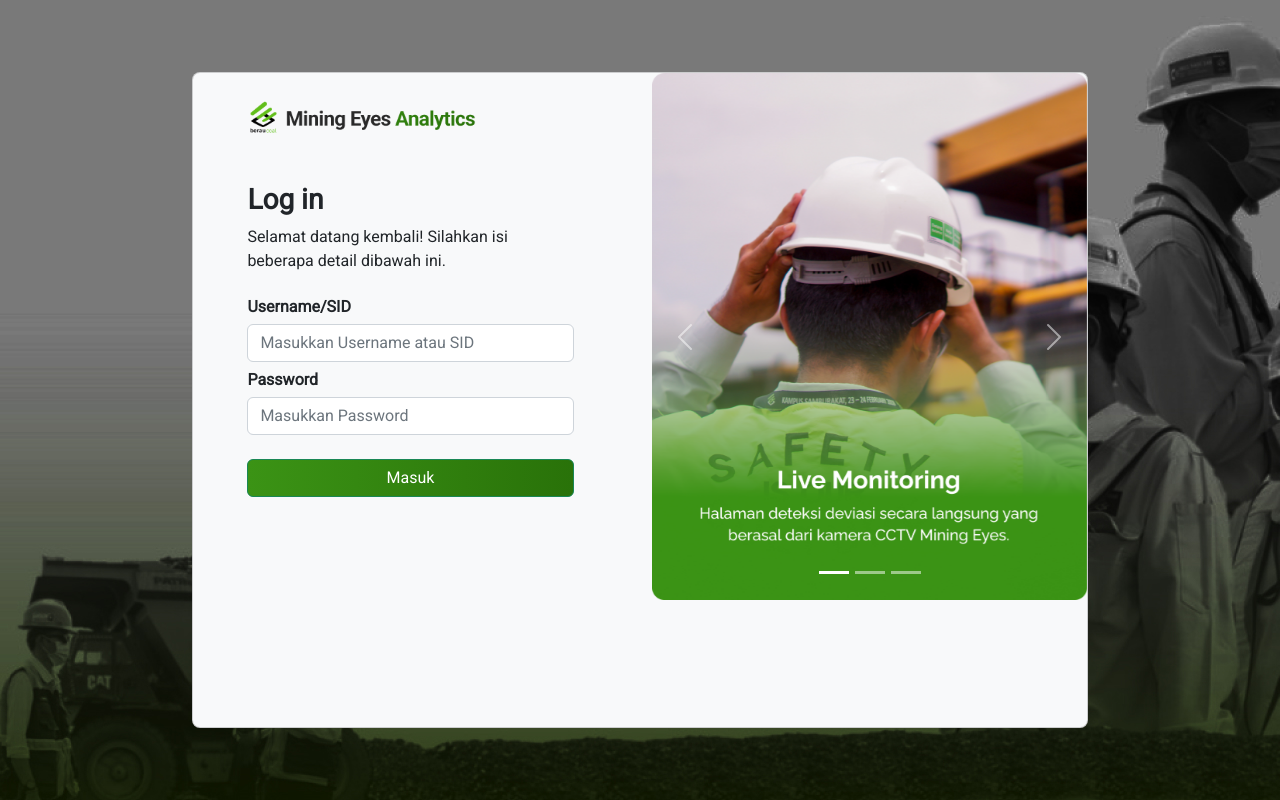
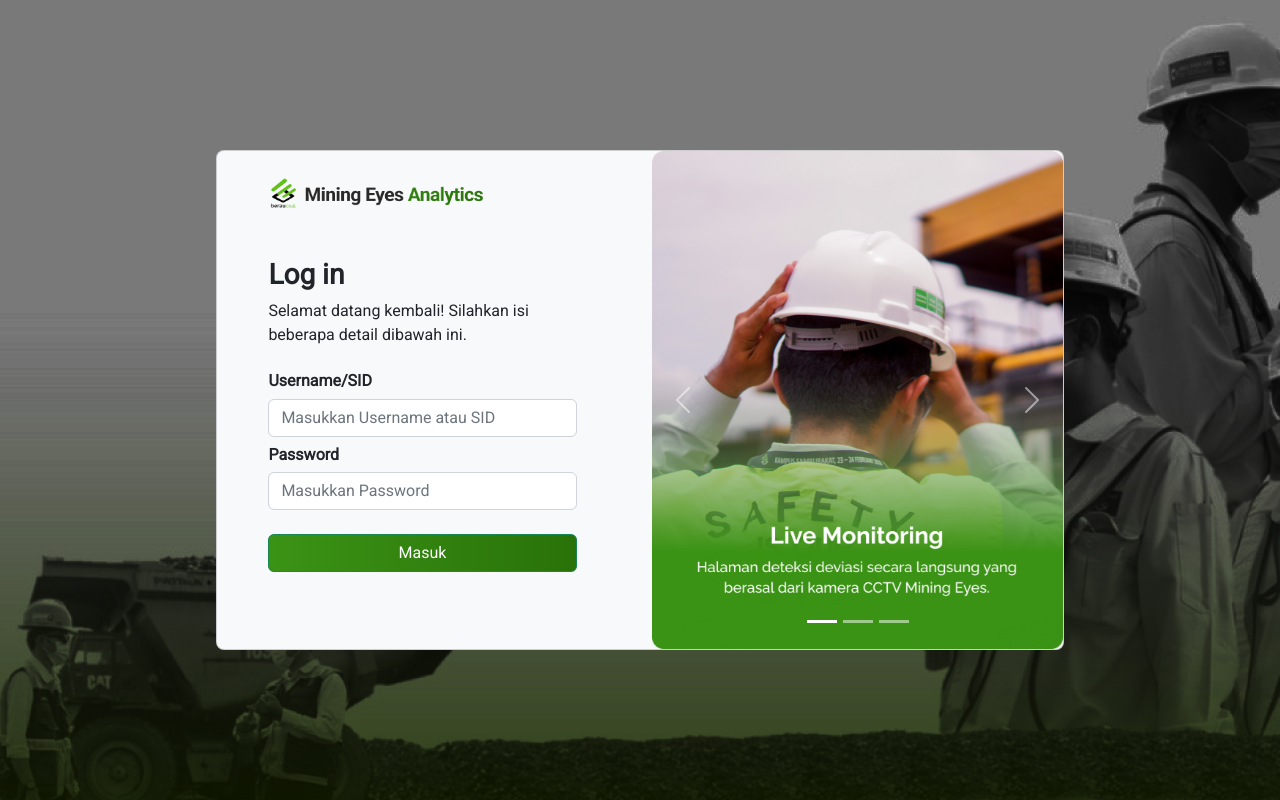
Before and after one commit to SoultanAliHadji/mea-improvement, a React (Create React App) app in the folder client/: page / in a window 1280 px wide. Built offline with nearby package versions, Linux system fonts and the light colour scheme; some icons are missing.

Commit message:
add cctv reload feature, fix lists' loading, fix resposiveness all pages min display image from API

```diff
--- a/client/src/App.css
+++ b/client/src/App.css
@@ -343,8 +343,8 @@ button {
 }
 
 .login-page .card {
-    width: 70%;
-    height: 82%;
+    width: 848px;
+    height: 500px;
 }
 
 .login-page .card-col-left {
@@ -384,6 +384,11 @@ button {
     color: #297209 !important;
     width: 20px;
     height: 20px;
+}
+
+.carousel-inner {
+    width: 100%;
+    max-height: 100% !important;
 }
 
 
@@ -617,9 +622,6 @@ button {
 .datatervalidasi-body .date-modal .modal-body {
     padding: 0px !important;
 }
-.ayam {
-    display: none;
-}
 
 
 
@@ -787,3 +789,10 @@ abbr[title] {
 .react-calendar--selectRange .react-calendar__tile--hover {
     background-color: #f8f8fa;
 }
+
+@media (max-width:991.5px) {
+    .login-page .card {
+        width: 70%;
+        height: 82%;
+    }
+}
--- a/client/src/components/login/Login.js
+++ b/client/src/components/login/Login.js
@@ -168,11 +168,12 @@ const Login = () => {
                   </div>
                 </div>
               </div>
-              <div className="col d-flex align-items-center">
-                <div>
+              <div className="col d-none d-lg-block">
+                <div className="d-flex justify-content-center">
+                  <div className="ayam">
                     <div
                       id="carouselExampleDark"
-                    className="carousel carousel slide"
+                      className="carousel carousel slide bebek"
                       data-bs-ride="carousel"
                     >
                       <div className="carousel-indicators">
@@ -255,6 +256,7 @@ const Login = () => {
           </div>
         </div>
       </div>
+    </div>
   );
 };
 
```
Lines whose indentation alone changed are shown as unchanged.
